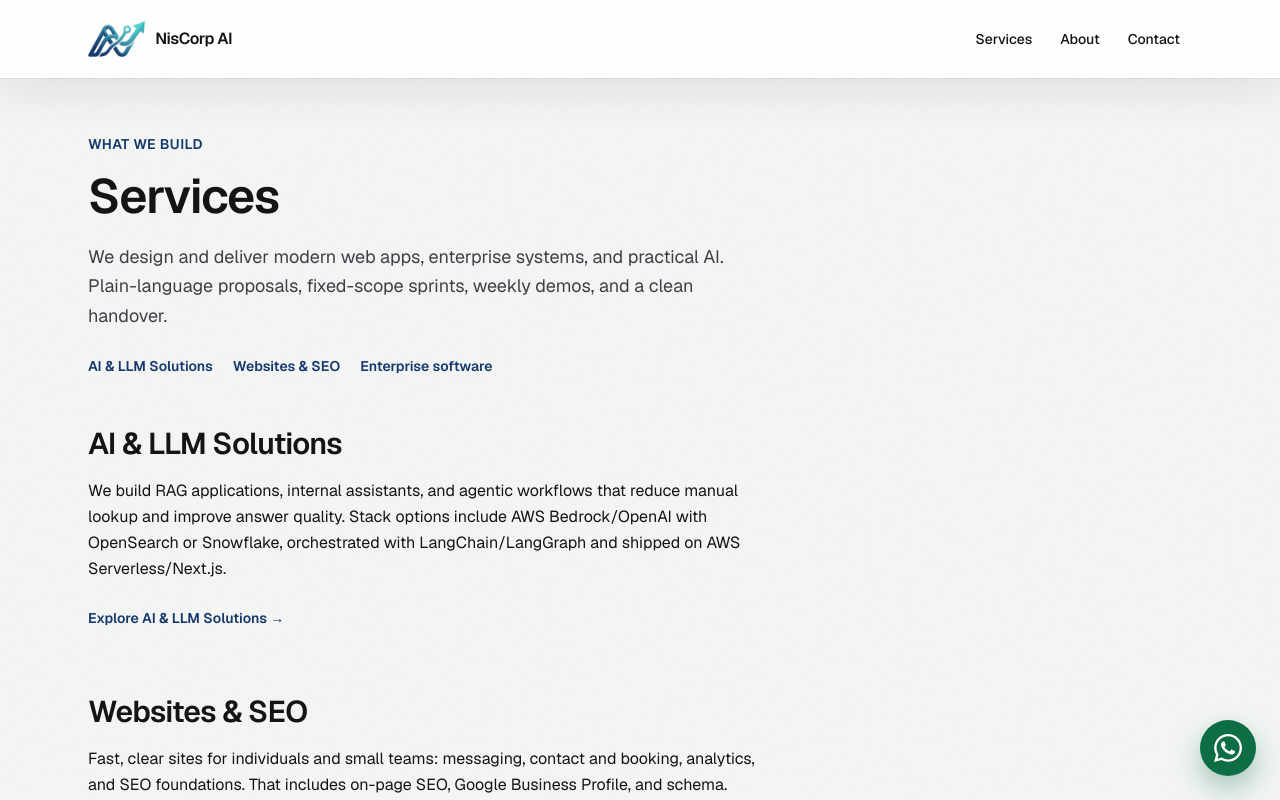
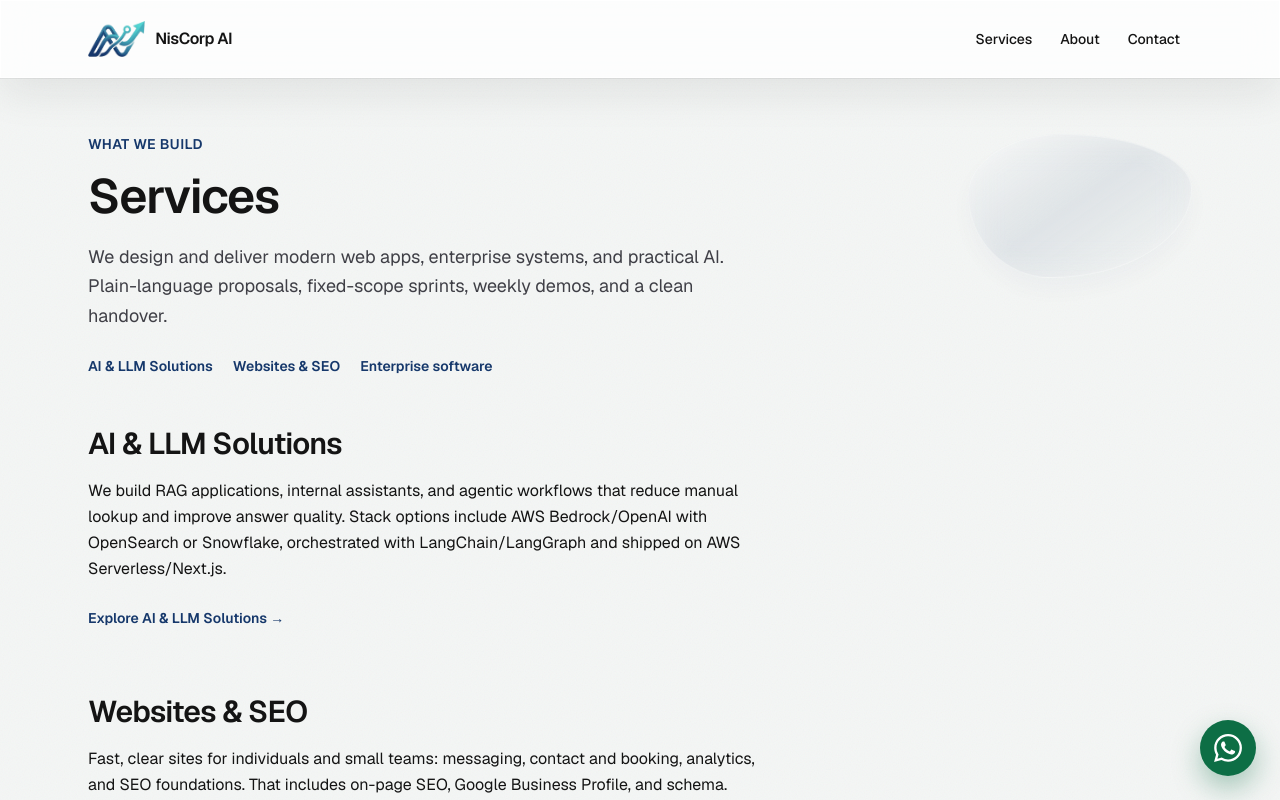
Before and after one commit to ShivP102/NisCorp_business_profile, a Next.js app: page /services in a window 1280 px wide. Shown: the top 800 px of the page. Built offline with nearby package versions, Linux system fonts and the light colour scheme.

Commit message:
liquid glass

```diff
--- a/app/about/page.tsx
+++ b/app/about/page.tsx
@@ -1,6 +1,7 @@
 import type { Metadata } from "next";
 import Link from "next/link";
 import { ContactActions } from "@/components/ContactActions";
+import { LiquidGlass } from "@/components/LiquidGlass";
 import { Card, CardContent, CardHeader } from "@/components/ui/card";
 import { getAbout, getCompany } from "@/lib/data";
 
@@ -30,7 +31,9 @@ export default function AboutPage() {
 
   return (
     <main className="mx-auto grid w-full max-w-6xl flex-1 grid-cols-1 gap-4 px-4 pb-28 pt-10 max-sm:pl-16 sm:px-6 sm:pb-32 sm:pt-14 md:grid-cols-6 md:gap-5">
-      <header className="md:col-span-6">
+      <header className="relative md:col-span-6">
+        <LiquidGlass variant="title" />
+        <div className="relative z-10">
           <p className="text-sm font-semibold tracking-wide text-accent uppercase">
             NisCorp AI
           </p>
@@ -40,6 +43,7 @@ export default function AboutPage() {
           <p className="mt-4 max-w-2xl text-lg leading-relaxed text-muted-foreground">
             {about.summary}
           </p>
+        </div>
       </header>
 
       {about.sections.map((section) => (
--- a/app/case-studies/page.tsx
+++ b/app/case-studies/page.tsx
@@ -1,6 +1,7 @@
 import type { Metadata } from "next";
 import Link from "next/link";
 import { ContactActions } from "@/components/ContactActions";
+import { LiquidGlass } from "@/components/LiquidGlass";
 import { getCaseStudies, getCompany } from "@/lib/data";
 
 export function generateMetadata(): Metadata {
@@ -29,7 +30,9 @@ export default function CaseStudiesPage() {
 
   return (
     <main className="mx-auto w-full max-w-6xl flex-1 px-4 pb-28 pt-10 max-sm:pl-16 sm:px-6 sm:pb-32 sm:pt-14">
-      <header>
+      <header className="relative">
+        <LiquidGlass variant="title" />
+        <div className="relative z-10">
           <p className="text-sm font-semibold tracking-wide text-accent uppercase">
             Selected work
           </p>
@@ -39,6 +42,7 @@ export default function CaseStudiesPage() {
           <p className="mt-4 max-w-2xl text-lg leading-relaxed text-muted-foreground">
             {cases.summary}
           </p>
+        </div>
       </header>
 
       {cases.items.map((item) => (
--- a/app/contact/page.tsx
+++ b/app/contact/page.tsx
@@ -1,5 +1,6 @@
 import type { Metadata } from "next";
 import { ContactActions } from "@/components/ContactActions";
+import { LiquidGlass } from "@/components/LiquidGlass";
 import { ContactForm } from "@/app/contact/ContactForm";
 import { getCompany } from "@/lib/data";
 
@@ -28,7 +29,9 @@ export default function ContactPage() {
 
   return (
     <main className="mx-auto grid w-full max-w-6xl flex-1 grid-cols-1 gap-4 px-4 pb-28 pt-10 max-sm:pl-16 sm:px-6 sm:pb-32 sm:pt-14 md:grid-cols-6 md:gap-5">
-      <header className="md:col-span-6">
+      <header className="relative md:col-span-6">
+        <LiquidGlass variant="title" />
+        <div className="relative z-10">
           <p className="text-sm font-semibold tracking-wide text-accent uppercase">
             Reach the company
           </p>
@@ -39,6 +42,7 @@ export default function ContactPage() {
             Tell us your name, the work you need, and a short message. We reply
             within one business day.
           </p>
+        </div>
       </header>
       <div className="md:col-span-6">
         <ContactActions
--- a/app/globals.css
+++ b/app/globals.css
@@ -180,8 +180,16 @@ body {
   backdrop-filter: blur(16px);
 }
 
+.liquid-glass-still {
+  opacity: 0.4;
+  animation: none;
+  box-shadow:
+    inset 0 0 20px rgba(255, 255, 255, 0.35),
+    0 12px 24px rgba(22, 56, 107, 0.08);
+}
+
 @media (prefers-reduced-motion: no-preference) {
-  .liquid-glass {
+  .liquid-glass:not(.liquid-glass-still) {
     animation: liquid-morph 16s ease-in-out infinite;
   }
 }
--- a/app/services/page.tsx
+++ b/app/services/page.tsx
@@ -3,6 +3,7 @@ import Link from "next/link";
 import { ContactActions } from "@/components/ContactActions";
 import { DiscoveryLink } from "@/components/DiscoveryLink";
 import { EngagementShapes } from "@/components/EngagementShapes";
+import { LiquidGlass } from "@/components/LiquidGlass";
 import { Card, CardContent, CardHeader } from "@/components/ui/card";
 import { getCompany, getOfferings } from "@/lib/data";
 import { cn } from "cn";
@@ -43,7 +44,9 @@ export default function ServicesPage() {
 
   return (
     <main className="mx-auto w-full max-w-6xl flex-1 px-4 pb-28 pt-10 max-sm:pl-16 sm:px-6 sm:pb-32 sm:pt-14">
-      <header>
+      <header className="relative">
+        <LiquidGlass variant="title" />
+        <div className="relative z-10">
           <p className="text-sm font-semibold tracking-wide text-accent uppercase">
             What we build
           </p>
@@ -65,6 +68,7 @@ export default function ServicesPage() {
               </li>
             ))}
           </ul>
+        </div>
       </header>
 
       <div className="mt-12 space-y-16">
--- a/components/LiquidGlass.tsx
+++ b/components/LiquidGlass.tsx
@@ -2,10 +2,18 @@
 
 import { useEffect, useRef } from "react";
 
-export function LiquidGlass() {
+type LiquidGlassProps = {
+  variant?: "hero" | "title";
+};
+
+export function LiquidGlass({ variant = "hero" }: LiquidGlassProps) {
   const shapeRef = useRef<HTMLDivElement>(null);
 
   useEffect(() => {
+    if (variant !== "hero") {
+      return;
+    }
+
     const node = shapeRef.current;
     if (!node) {
       return;
@@ -37,7 +45,18 @@ export function LiquidGlass() {
       window.removeEventListener("scroll", onScroll);
       media.removeEventListener("change", place);
     };
-  }, []);
+  }, [variant]);
+
+  if (variant === "title") {
+    return (
+      <div
+        aria-hidden
+        className="pointer-events-none absolute top-0 right-0 z-0 h-28 w-40 sm:h-36 sm:w-56"
+      >
+        <div className="liquid-glass liquid-glass-still h-full w-full" />
+      </div>
+    );
+  }
 
   return (
     <div
--- a/components/OfferingDetail.tsx
+++ b/components/OfferingDetail.tsx
@@ -4,6 +4,7 @@ import { DiscoveryLink } from "@/components/DiscoveryLink";
 import { EngagementShapes } from "@/components/EngagementShapes";
 import { FaqList } from "@/components/FaqList";
 import { JsonLd } from "@/components/JsonLd";
+import { LiquidGlass } from "@/components/LiquidGlass";
 import { Card, CardContent, CardHeader } from "@/components/ui/card";
 import type { Company, Faq, Offering } from "@/lib/data";
 import { cn } from "cn";
@@ -45,7 +46,9 @@ export function OfferingDetail({
     <>
       <JsonLd data={serviceLd} />
       <main className="mx-auto grid w-full max-w-6xl flex-1 grid-cols-1 gap-4 px-4 pb-28 pt-10 max-sm:pl-16 sm:px-6 sm:pb-32 sm:pt-14 md:grid-cols-6 md:gap-5">
-        <header className="md:col-span-6">
+        <header className="relative md:col-span-6">
+          <LiquidGlass variant="title" />
+          <div className="relative z-10">
             <p className="text-sm font-semibold tracking-wide text-accent uppercase">
               {eyebrow}
             </p>
@@ -57,6 +60,7 @@ export function OfferingDetail({
             </p>
             <div className="mt-6">
               <DiscoveryLink company={company} label={ctaLabel} />
+            </div>
           </div>
         </header>
 
```
Lines whose indentation alone changed are shown as unchanged.
